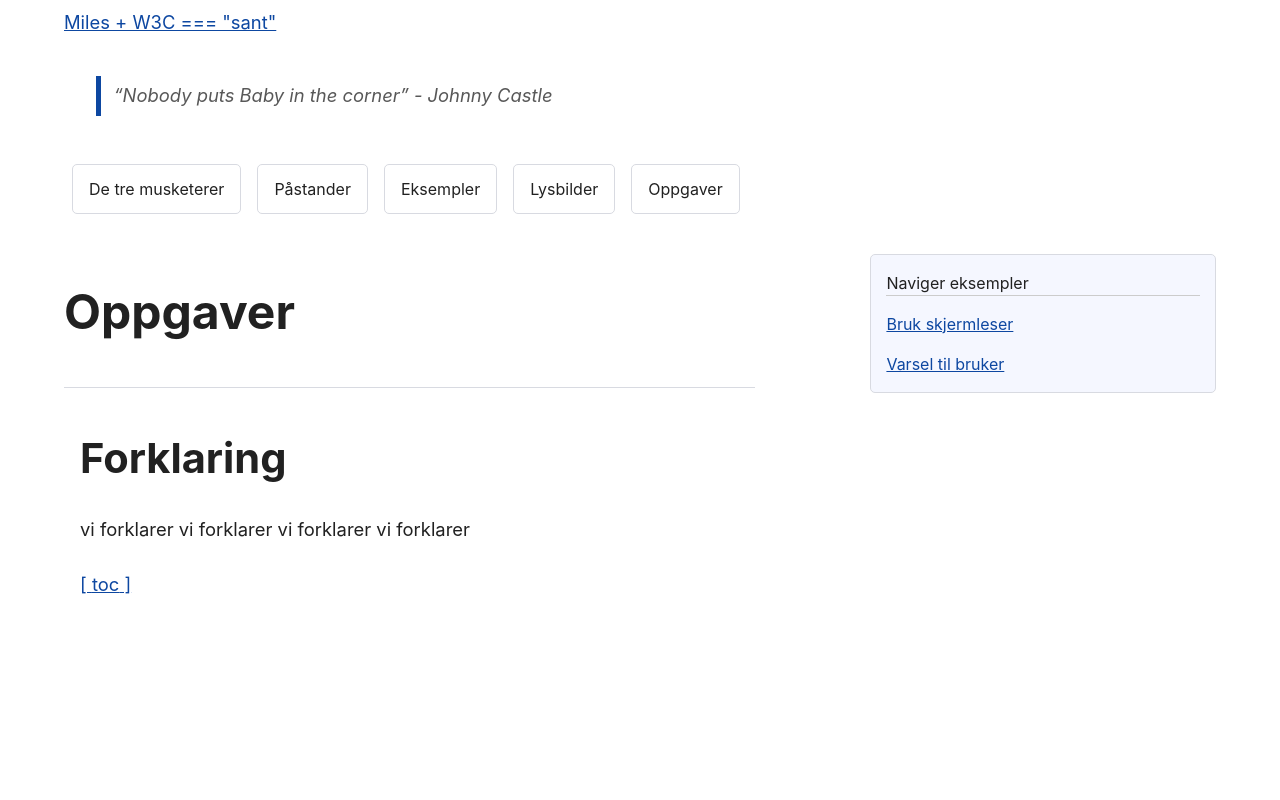
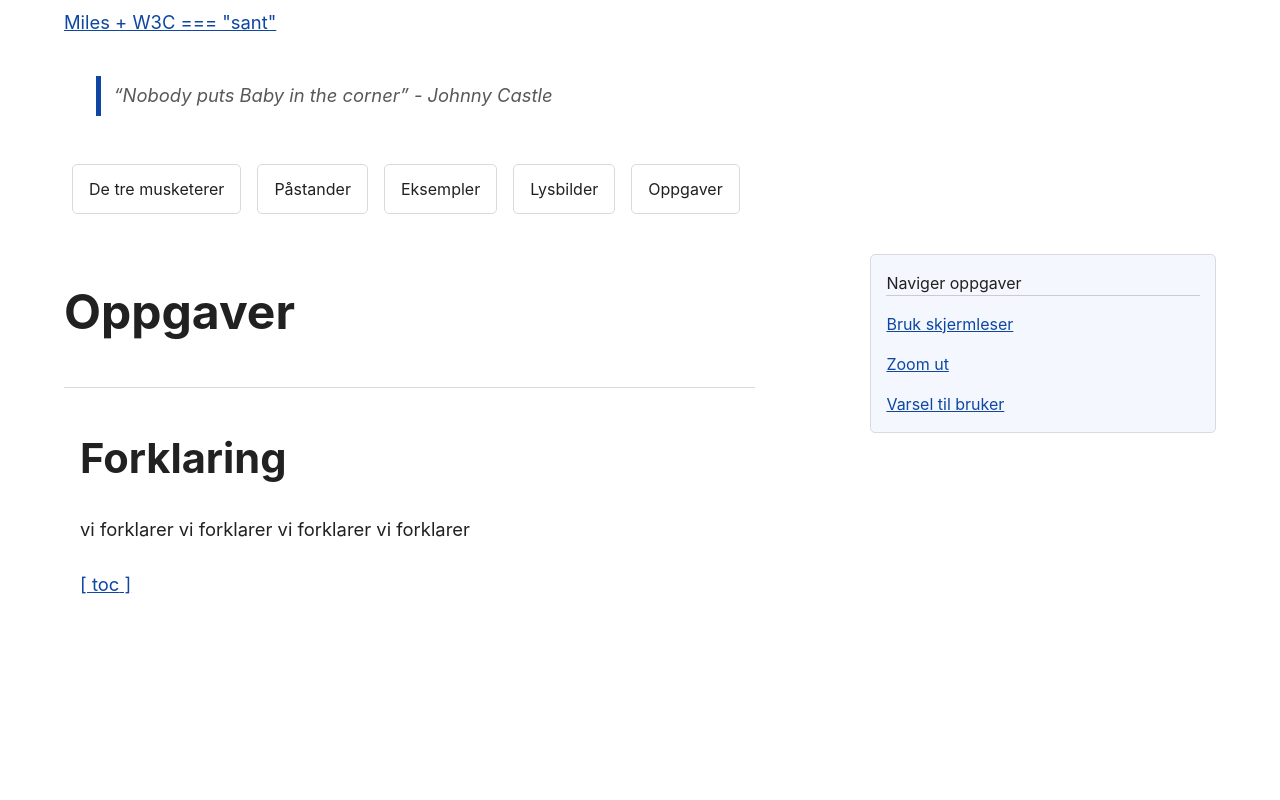
Before and after one commit to skaihigh/uu-workshop, a React (Vite) app in the folder uu-workshop/: page /oppgaver in a window 1280 px wide. Shown: the top 800 px of the page. Built offline with nearby package versions, Linux system fonts and the light colour scheme.

Commit message:
Added component for 'zoom out' task

```diff
--- a/uu-workshop/src/claims/Conclusion.tsx
+++ b/uu-workshop/src/claims/Conclusion.tsx
@@ -1,8 +1,14 @@
 export function Conclusion(): JSX.Element {
   return (
-    <div className="claims conclusion">
-      UU gjør brukeropplevelsen bedre for <i>alle</i> - med eller uten nedsatt
-      funksjonsevne
-    </div>
+    <>
+      <div className="claims conclusion">
+        UU gjør brukeropplevelsen bedre for <i>alle</i> - med eller uten nedsatt
+        funksjonsevne.
+      </div>
+      <div className="claims conclusion">
+        En bruker med nedsatt funksjonsevne er først funksjons<i>hemmet</i> når
+        hen møter et system som ikke er tilgjengelig.
+      </div>
+    </>
   )
 }
--- a/uu-workshop/src/routes/Tasks.tsx
+++ b/uu-workshop/src/routes/Tasks.tsx
@@ -1,15 +1,17 @@
 import { SiteSection, Toc } from '../components'
 import { ScreenReader } from '../tasks/ScreenReader'
 import { UserNotification } from '../tasks/UserNotification'
+import { ZoomOut } from '../tasks/ZoomOut'
 
 export function Tasks(): JSX.Element {
   const sectionNames = [
     ['Bruk skjermleser', 'task1'],
-    ['Varsel til bruker', 'task2'],
+    ['Zoom ut', 'task2'],
+    ['Varsel til bruker', 'task3'],
   ]
   return (
     <>
-      <Toc sectionNames={sectionNames} title="Naviger eksempler" id="toc" />
+      <Toc sectionNames={sectionNames} title="Naviger oppgaver" id="toc" />
       <h1 id="maincontent">Oppgaver</h1>
       <SiteSection title="Forklaring" anchorName="explain">
         <p>vi forklarer vi forklarer vi forklarer vi forklarer</p>
@@ -18,7 +20,12 @@ export function Tasks(): JSX.Element {
       <SiteSection title="Lær å bruke skjermleser" anchorName="task1">
         <ScreenReader />
       </SiteSection>
-      <SiteSection title="Varsel til bruker" anchorName="task2">
+
+      <SiteSection title="Zoom ut" anchorName="task2">
+        <ZoomOut />
+      </SiteSection>
+
+      <SiteSection title="Varsel til bruker" anchorName="task3">
         <UserNotification />
       </SiteSection>
     </>
--- /dev/null
+++ b/uu-workshop/src/tasks/ZoomOut.tsx
@@ -0,0 +1,13 @@
+export function ZoomOut(): JSX.Element {
+  return (
+    <>
+      <p>
+        <a href="/eksempler" title="Naviger til eksempler">
+          Naviger til eksempler
+        </a>
+        .
+      </p>
+      <p>Zoom ut siden til 10% (eller så langt det går).</p>
+    </>
+  )
+}
```
